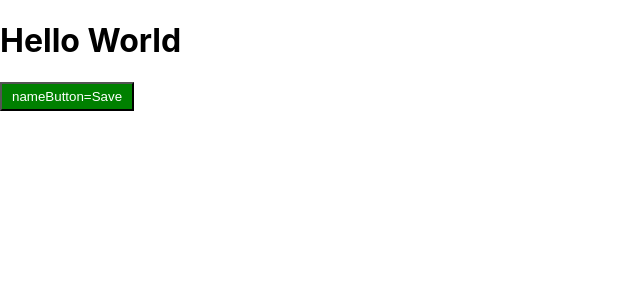
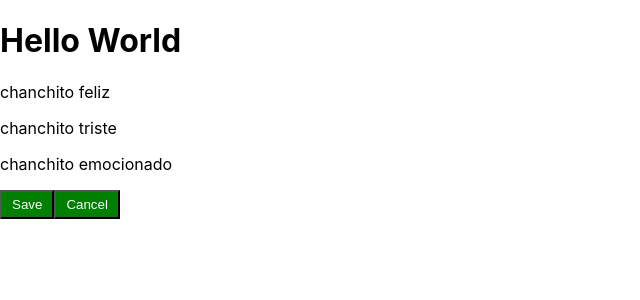
Before and after one commit to rudy-rojas/react-guia-definitiva-udemy, a React (Create React App) app: page / in a window 1280 px wide. Shown: the top 300 px of the page, without its empty margins (0-640 px from the left). Built offline with nearby package versions, Linux system fonts and the light colour scheme.

Commit message:
Listas y sus keys en react

```diff
--- a/src/App.js
+++ b/src/App.js
@@ -1,11 +1,26 @@
 import './main.css';
 import Button from './Button';
 
+const arr = [
+    'chanchito feliz',
+    'chanchito triste',
+    'chanchito emocionado'
+];
+
 function App(){
+
+    const myVariable = false;
+    if(myVariable) {
+        return (
+            <p>My variable is TRUE</p>
+        );
+    }
    return(
     <div>
         <h1>Hello World</h1>
+        {arr.map(el => <p key={el}>{el}</p> )}
         <Button onClick={() => console.log('clicked...')} >Save</Button>
+        <Button onClick={() => console.log('click cancel')} >Cancel</Button>
     </div>
    )
 }
--- a/src/Button.js
+++ b/src/Button.js
@@ -2,7 +2,8 @@ import './button.css';
 const Button = (props) => {
     console.log(props);
     return (
-        <button onClick={props.onClick} className="btn">nameButton={props.children}</button>
+        // <button onClick={props.onClick} className="btn">nameButton={props.children}</button>
+        <button {...props} className="btn"/>
     );
 }
 
```
